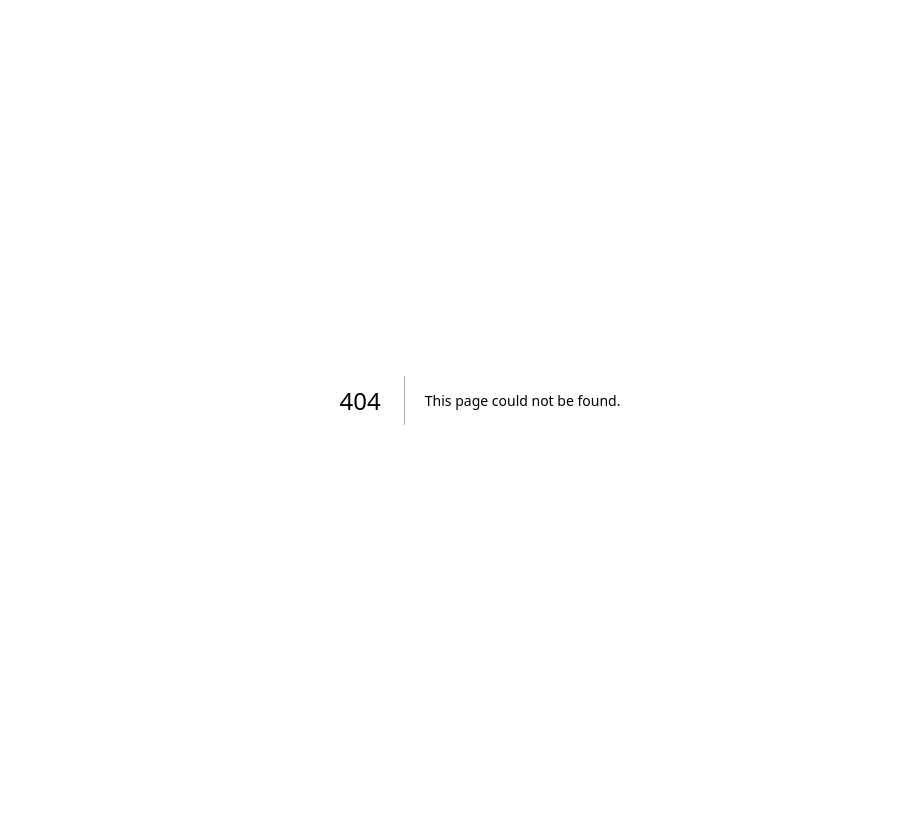
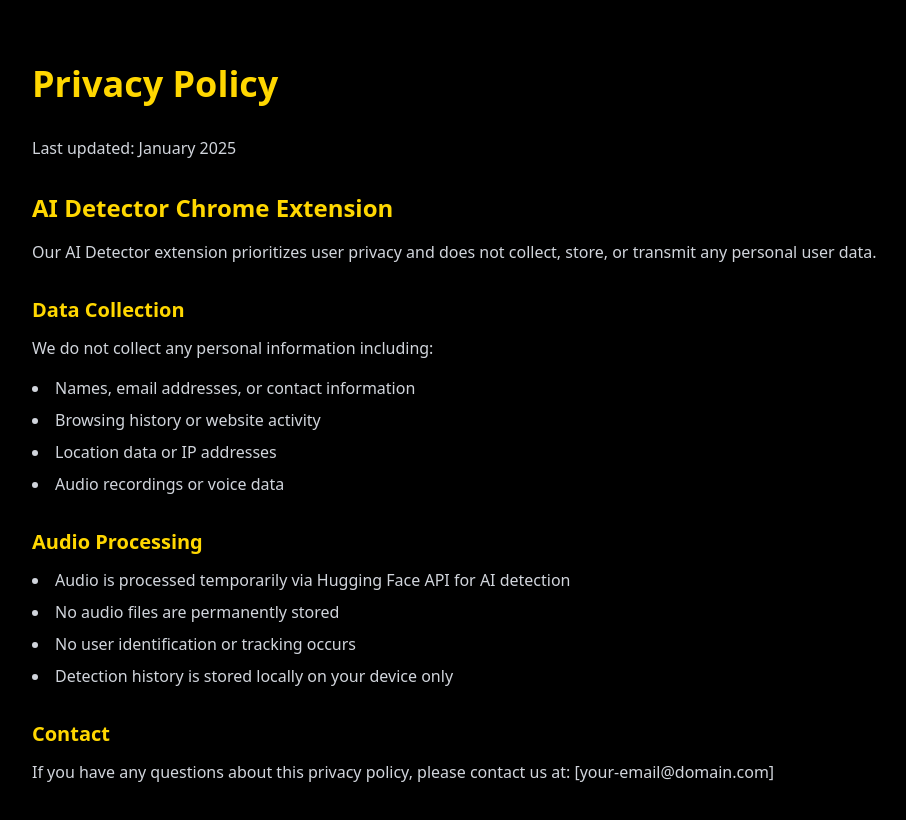
Before and after one commit to pauliano22/lion-project, a Next.js app: page /privacy-policy in a window 1280 px wide. Before the commit this address had no page. Shown: the top 820 px of the page, without its empty margins (160-1066 px from the left). Built offline with nearby package versions, Linux system fonts and the light colour scheme.

Commit message:
privacy policy

```diff
--- a/app/page.tsx
+++ b/app/page.tsx
@@ -409,6 +409,10 @@ export default function Home() {
 
       {/* Footer */}
       <footer className="border-t border-gray-dark py-8 px-4">
+        <p>&copy; 2024 Lion Project |
+          <a href="/privacy-policy">Privacy Policy</a> |
+          <a href="/terms">Terms</a>
+        </p>
         <div className="container mx-auto text-center">
           <div className="flex items-center justify-center space-x-2 mb-4">
             <Image
--- /dev/null
+++ b/app/privacy-policy/page.tsx
@@ -0,0 +1,47 @@
+export default function PrivacyPolicy() {
+    return (
+      <div className="min-h-screen bg-black text-white py-16 px-4">
+        <div className="container mx-auto max-w-4xl">
+          <h1 className="text-4xl font-bold mb-8 text-gold">Privacy Policy</h1>
+          <p className="text-gray-300 mb-8">Last updated: January 2025</p>
+
+          <div className="space-y-8">
+            <section>
+              <h2 className="text-2xl font-bold mb-4 text-gold">AI Detector Chrome Extension</h2>
+              <p className="text-gray-300 mb-4">
+                Our AI Detector extension prioritizes user privacy and does not collect, store, or transmit any personal user data.
+              </p>
+            </section>
+
+            <section>
+              <h3 className="text-xl font-bold mb-3 text-gold">Data Collection</h3>
+              <p className="text-gray-300 mb-4">We do not collect any personal information including:</p>
+              <ul className="list-disc list-inside text-gray-300 space-y-2">
+                <li>Names, email addresses, or contact information</li>
+                <li>Browsing history or website activity</li>
+                <li>Location data or IP addresses</li>
+                <li>Audio recordings or voice data</li>
+              </ul>
+            </section>
+
+            <section>
+              <h3 className="text-xl font-bold mb-3 text-gold">Audio Processing</h3>
+              <ul className="list-disc list-inside text-gray-300 space-y-2">
+                <li>Audio is processed temporarily via Hugging Face API for AI detection</li>
+                <li>No audio files are permanently stored</li>
+                <li>No user identification or tracking occurs</li>
+                <li>Detection history is stored locally on your device only</li>
+              </ul>
+            </section>
+
+            <section>
+              <h3 className="text-xl font-bold mb-3 text-gold">Contact</h3>
+              <p className="text-gray-300">
+                If you have any questions about this privacy policy, please contact us at: [your-email@domain.com]
+              </p>
+            </section>
+          </div>
+        </div>
+      </div>
+    );
+  }
```
Lines whose indentation alone changed are shown as unchanged.
